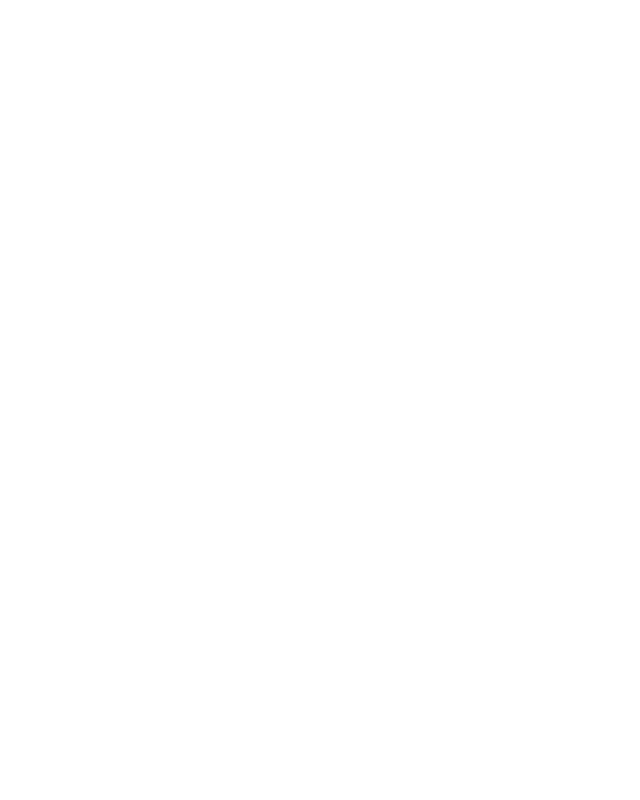
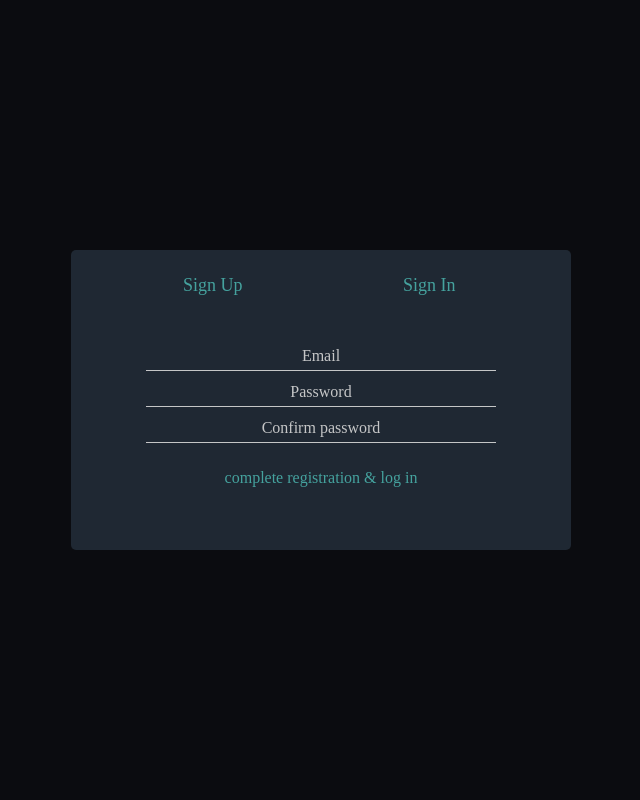
Before and after one commit to RomanRVP/QuizCards, a Django app: page /account/registration_and_login/ in a window 1280 px wide. Before the commit the part shown is empty. Shown: the whole page, without its empty margins (319-959 px from the left). Run offline with Django 4.2, Linux system fonts and the light colour scheme.

Commit message:
created a stylized page for registering new users and logging in to account

```diff
--- a/account/static/account/css/signup_and_signin.css
+++ b/account/static/account/css/signup_and_signin.css
@@ -0,0 +1,124 @@
+* { padding: 0; margin: 0; font-family: "Bahnschrift"; }
+
+.body-wrapper {
+    background-color: #0b0c10;
+    width: 100%;
+    height: 100vh;
+    display: flex;
+    align-items: center;
+    justify-content: center;
+}
+
+.main-window {
+    background-color: #1f2833;
+    width: 500px;
+    height: 300px;
+    border-radius: 5px;
+}
+
+.top-buttons {
+    width: 100%;
+    height: 15%;
+    display: flex;
+    justify-content: space-evenly;
+    align-items: center;
+}
+
+.top-button {
+    width: 30%;
+    padding: 3%;
+    border: none;
+    border-radius: 5px;
+    background-color: transparent;
+    text-align: center;
+    text-decoration: none;
+    display: inline-block;
+    font-size: 18px;
+    transition: .4s;
+    color: #45a29e;
+    margin-top: 25px;
+}
+.top-button:hover {
+    background-color: #45a29e;
+    color: #0b0c10;
+}
+
+.forms-box {
+    width: 100%;
+    height: 80%;
+    display: flex;
+    align-items: center;
+    justify-content: center;
+}
+.form-registration {
+    width: 70%;
+}
+
+.input-field {
+    display: flex;
+    text-align: center;
+    color: #c5c6c7;
+    border: 0;
+    border-bottom: 1px solid #c5c6c7;
+    background: transparent;
+    width: 100%;
+    padding: 12px 0 5px 0;
+    font-size: 16px;
+}
+.input-field::placeholder {
+    color: #c5c6c7;
+    text-align: center;
+}
+.input-field:focus {
+    border: none;
+    outline: none;
+    border-bottom: 2px solid #66fcf1;
+}
+.input-field:focus::placeholder {
+    color: #66fcf1;
+}
+
+.post-registration-btn {
+    width: 100%;
+    height: 35px;
+    border: none;
+    border-radius: 5px;
+    background-color: transparent;
+    text-align: center;
+    text-decoration: none;
+    display: inline-block;
+    font-size: 16px;
+    transition: .4s;
+    color: #45a29e;
+}
+.post-registration-btn:hover {
+    background-color: #45a29e;
+    color: #0b0c10;
+}
+
+
+.form-login {
+    width: 70%;
+}
+
+.post-login-btn {
+    width: 100%;
+    height: 35px;
+    border: none;
+    border-radius: 5px;
+    background-color: transparent;
+    text-align: center;
+    text-decoration: none;
+    display: inline-block;
+    font-size: 16px;
+    transition: .4s;
+    color: #45a29e;
+}
+.post-login-btn:hover {
+    background-color: #45a29e;
+    color: #0b0c10;
+}
+
+.form-login {
+    display: none;
+}
--- a/account/static/account/js/signup_and_signin.js
+++ b/account/static/account/js/signup_and_signin.js
@@ -0,0 +1,16 @@
+
+const registration_btn = document.getElementById('sign-up')
+const login_btn = document.getElementById('sign-in')
+
+
+login_btn.onclick = () => {
+    document.getElementById('form-registration').style.display = 'none';
+    document.getElementById('form-login').style.display = 'block';
+
+}
+
+registration_btn.onclick = () => {
+    document.getElementById('form-registration').style.display = 'block';
+    document.getElementById('form-login').style.display = 'none';
+
+}
--- a/account/templates/account/signup_and_signin.html
+++ b/account/templates/account/signup_and_signin.html
@@ -1,10 +1,44 @@
 <!DOCTYPE html>
+{% load static %}
 <html lang="en">
 <head>
     <meta charset="UTF-8">
-    <title>Title</title>
+    <link rel="stylesheet" href="{% static 'account/css/signup_and_signin.css' %}">
+    <title>Wellcome</title>
 </head>
 <body>
+<div class="body-wrapper">
+    <div class="main-window">
 
+        <div class="top-buttons">
+            <button type="button" id="sign-up" class="top-button">Sign Up</button>
+            <button type="button" id="sign-in" class="top-button">Sign In</button>
+        </div>
+
+        <div class="forms-box">
+            <form method="POST" id="form-registration" class="form-registration">
+                {% csrf_token %}
+                {% if ERROR %}
+                    {{ ERROR }}
+                {% endif %}
+                <input class="input-field" name="input-email" type="email" placeholder="Email" required>
+                <input class="input-field" name="input-password-1" type="password" placeholder="Password" required>
+                <input class="input-field" name="input-password-2" type="password" placeholder="Confirm password" required>
+                <br>
+                <button type="submit" class="post-registration-btn" name="post-registration-btn">complete registration & log in</button>
+            </form>
+
+            <form method="POST" id="form-login" class="form-login">
+                {% csrf_token %}
+                <input class="input-field" name="input-email" type="email" placeholder="Email" required>
+                <input class="input-field" name="input-password" type="password" placeholder="Password" required>
+                <br>
+                <button type="submit" class="post-login-btn" name="post-login-btn">log in</button>
+            </form>
+        </div>
+
+    </div>
+</div>
 </body>
+<script src="{% static 'account/js/signup_and_signin.js' %}"></script>
 </html>
```
